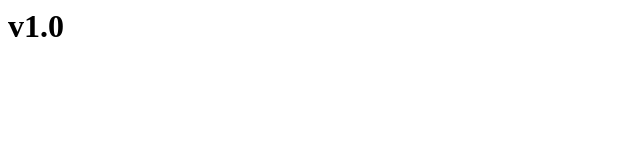
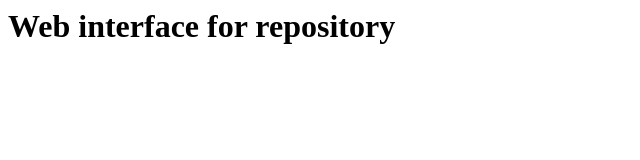
Before and after one commit to AleksK88/6-vcs-advanced, a plain HTML site: page index.html in a window 1280 px wide. Shown: the whole page, without its empty margins (0-640 px from the left). Drawn offline with Linux system fonts and the light colour scheme.

Commit message:
Adding text to index.html

```diff
--- a/index.html
+++ b/index.html
@@ -1 +1 @@
-<h1>v1.0</h1>
+<h1>Web interface for repository</h1>
```
